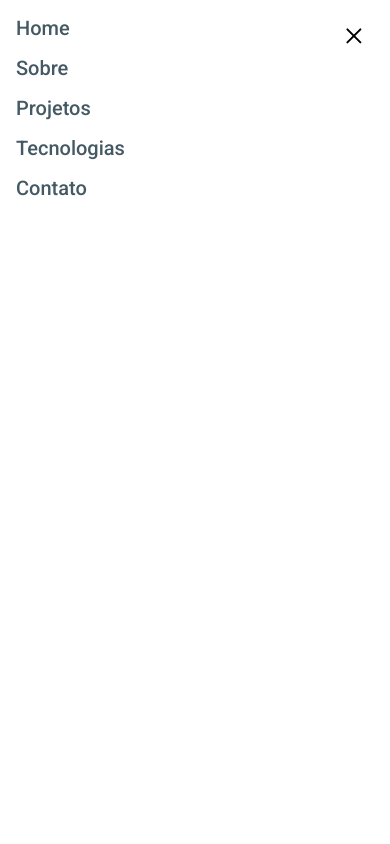
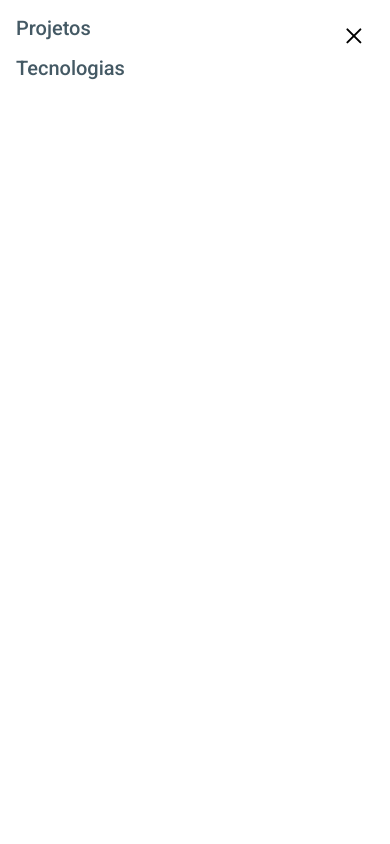
Before and after one commit to ViniciusSBezerra/portifolio, a React (Vite) app: page / in a window 390 px wide. Both pictures are taken after a click on the button 354 px from the left and 35 px from the top of the page. Shown: the top 844 px of the page. Built offline with nearby package versions, Linux system fonts and the light colour scheme.

Commit message:
adjuting links in header mobile, and adjusting footer spacing

```diff
--- a/src/pages/components/header/header-mobile/open-menu.tsx
+++ b/src/pages/components/header/header-mobile/open-menu.tsx
@@ -7,11 +7,17 @@ export const OpenMenu = () => {
   return (
     <div className="menu-open">
       <ul>
-        <li className="menu-item">Home</li>
-        <li className="menu-item">Sobre</li>
-        <li className="menu-item">Projetos</li>
-        <li className="menu-item">Tecnologias</li>
-        <li className="menu-item">Contato</li>
+        <li className="menu-item">
+          {" "}
+          <a className="menu-item" href="#projects">
+            Projetos
+          </a>
+        </li>
+        <li className="menu-item">
+          <a className="menu-item" href="#tecnologias">
+            Tecnologias
+          </a>
+        </li>
       </ul>
 
       <button
--- a/src/pages/home/index.css
+++ b/src/pages/home/index.css
@@ -34,6 +34,7 @@
 }
 
 .social__media-links {
+  width: 100%;
   margin-top: 24px;
   display: flex;
   justify-content: space-evenly;
```
